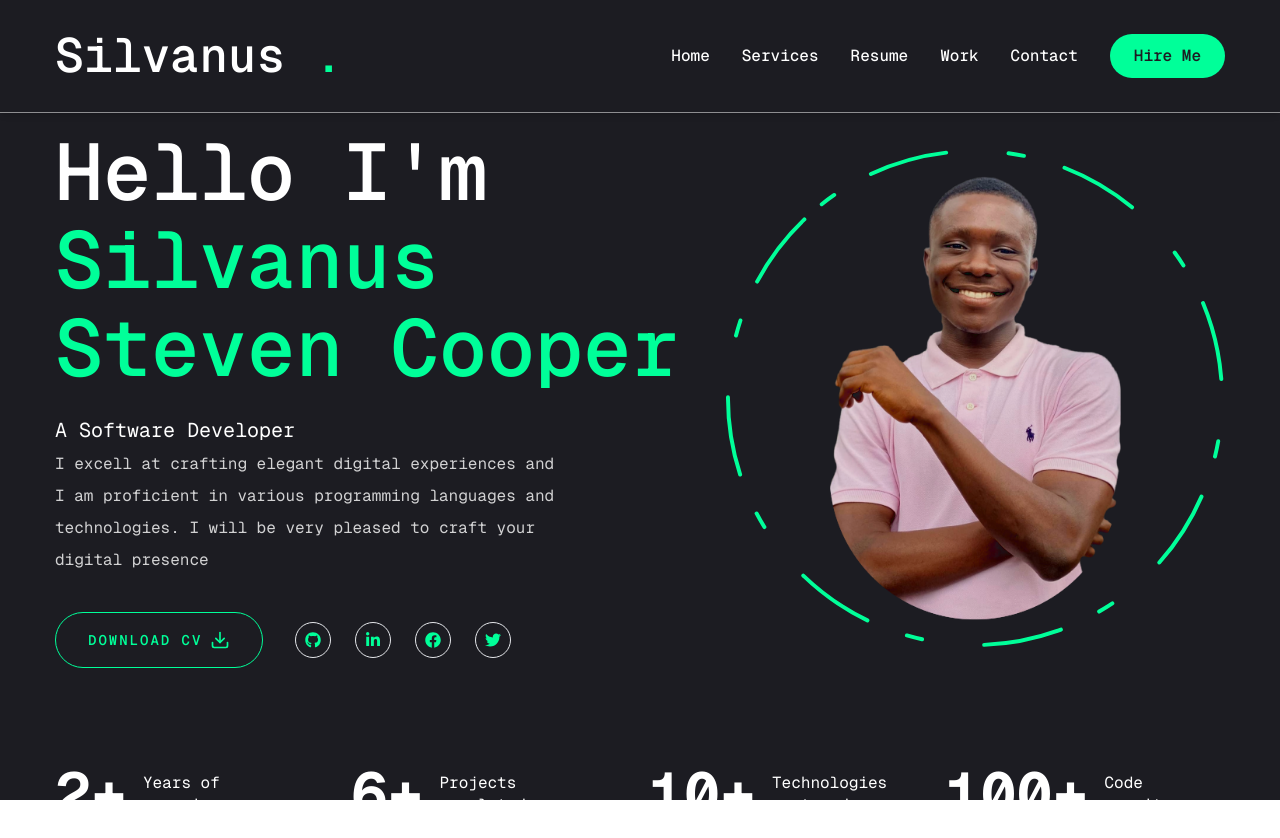
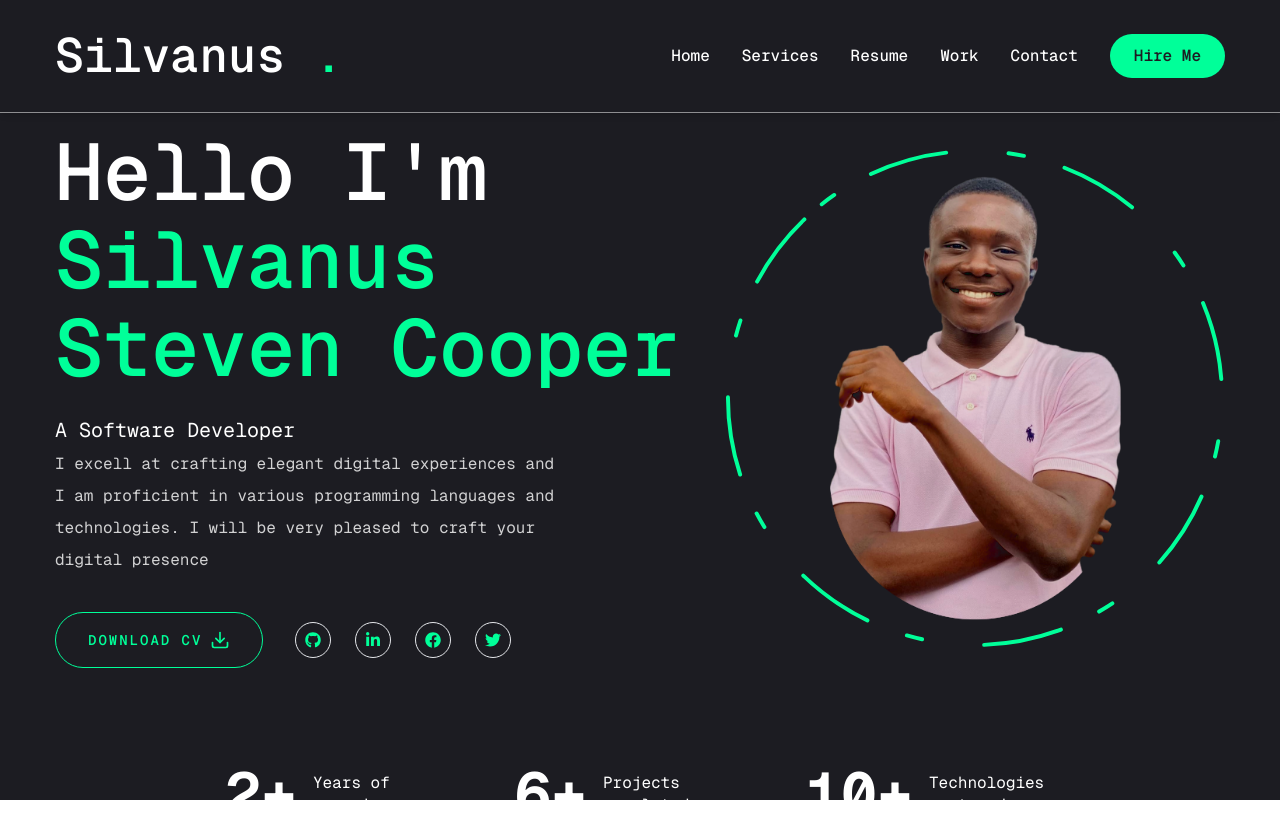
Before and after one commit to SilvanusStevenCooper/silvanus.dev, a Next.js app: page / in a window 1280 px wide. Shown: the top 838 px of the page. Built offline with nearby package versions, Linux system fonts and the light colour scheme.

Commit message:
site remodled  fix 2

```diff
--- a/components/stats.tsx
+++ b/components/stats.tsx
@@ -15,22 +15,24 @@ const stats = [
     num: 10,
     text: "Technologies mastered",
   },
-  {
-    num: 100,
-    text: "Code commits",
-  },
+  // {
+  //   num: 100,
+  //   text: "Code commits",
+  // },
 ];
+
+const duplicateStats = [...stats, ...stats];
 
 const Stats = () => {
   return (
-    <section className="pt-4 pb-12 pl-10 xl:p-0 w-full">
-      <div className="w-full items-center justify-center">
-        <div className="flex w-full gap-4 md:gap-10 animate-scroll xl:animate-none">
+    <section className="pt-4 pb-12 pl-10 xl:p-0 w-full overflow-hidden relative">
+      <div className="w-full flex items-center justify-center">
+        <div className="flex xl:gap-10 animate-scroll xl:animate-none">
           {stats.map((stat, index) => {
             return (
               <div
                 key={index}
-                className="flex flex-1 gap-4 justify-center xl:justify-start"
+                className="flex flex-1 gap-4 justify-center xl:justify-start min-w-[200px] text-wrap"
               >
                 <div>
                   <CountUp
@@ -43,7 +45,9 @@ const Stats = () => {
                 </div>
                 <p
                   className={`${
-                    stat.text.length < 15 ? "max-w-[100px]" : "max-w-[150px]"
+                    stat.text.length < 15
+                      ? "max-w-[80px] xl:max-w-[100px]"
+                      : "max-w-[100px] xl:max-w-[150px]"
                   } leading-snug text-white xl:pt-2`}
                 >
                   {stat.text}
--- a/tailwind.config.ts
+++ b/tailwind.config.ts
@@ -45,7 +45,7 @@ const config: Config = {
       keyframes: {
         scroll: {
           "0%": { transform: "translateX(0)" },
-          "100%": { transform: "translateX(-100%)" },
+          "100%": { transform: "translateX(-50%)" },
         },
       },
     },
```
